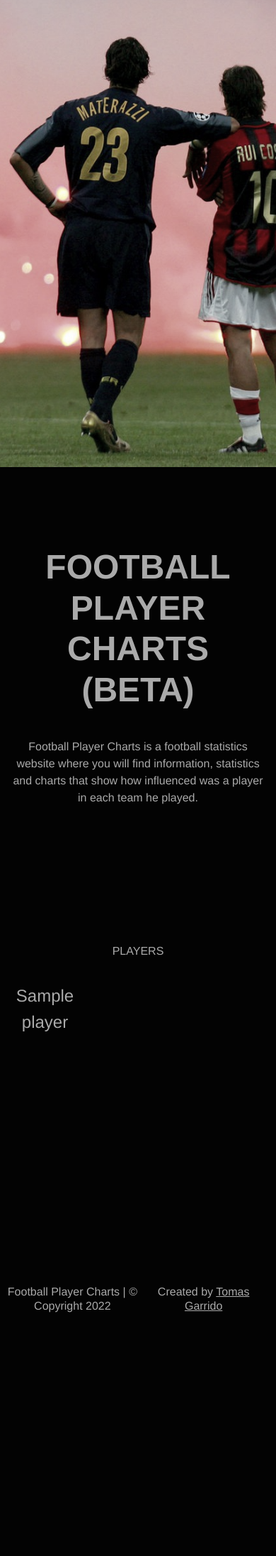
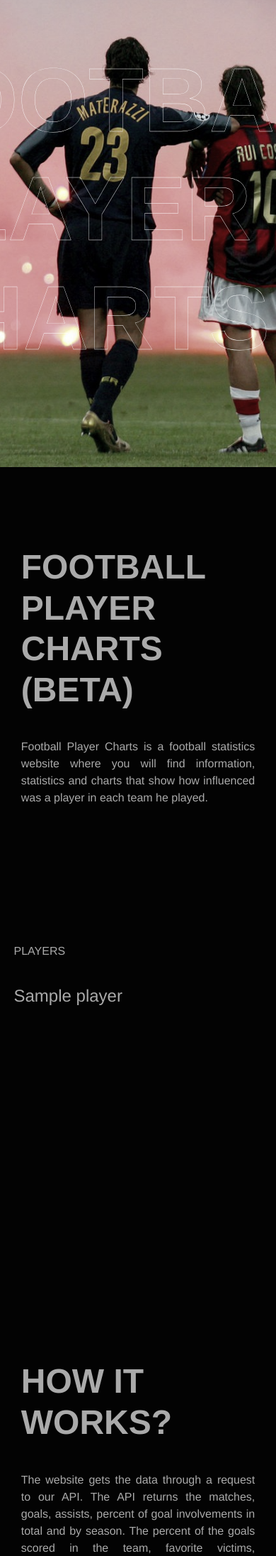
Before and after one commit to Garridot/player_charts, a Django app: page / in a window 390 px wide. Shown: the part 62-2254 px from the top of the page at 71% size. Before the commit the page ends 1911 px from the top, so only its background shows below. Run offline with Django 4.2, Linux system fonts and the light colour scheme; tables that the repository leaves empty hold one stand-in row (values such as "Sample post").

Commit message:
update home.html

```diff
--- a/static/css/base.css
+++ b/static/css/base.css
@@ -151,3 +151,18 @@ footer{
 footer .col{
     text-align: center;
 }
+
+@media(max-width:800px){
+    header .title h3{
+        font-size: large !important;
+        text-align: end;
+    }
+    .title h3 a{
+        font-weight: 600;
+
+    }
+}@media(max-width:800px){
+    footer{
+        display: block;
+    }
+}
--- a/templates/home.html
+++ b/templates/home.html
@@ -8,29 +8,83 @@
         background-size: cover;
         /* filter: saturate(1); */
         }
+        .player_name{
+            display: flex;
+            align-items: center;
+            justify-content: center;
+            height: 720px;
+            width: 90%;
+            margin: auto;
+        }
+
+        .player_name h1{
+            text-transform: uppercase;
+            font-size: 8rem;
+            font-weight: 900;
+            color: transparent;
+            -webkit-text-stroke: 0.1vw white;
+        }
+
+        .title_home{
+            width: 95%;
+            margin:auto;
+            padding:5rem .5rem 5rem;
+            align-items: center;
+            display: block;
+        }
+        .title_home h1{
+            font-size: 3rem;
+            text-transform: uppercase;
+            font-weight: 600;
+            padding: 2rem 0;
+            /* text-align: center; */
+        }
+        .title_home p{
+            text-align: justify;
+        }
 
 
         @media(max-width:800px){
         main{
             background-position-x: 40%;
-        }}
+        }
+        .title_home{
+            display: block;
+        }
+        .title_home h1{
+            text-align: start !important;
+        }
+        .title_home p{
+            text-align: justify !important;
+        }
+        .players .row{
+            display: block;
+        }
+        .players .row .col{
+            text-align: start !important;
+        }
+    }
+
         ul{
             padding: 0;
         }
         ul li{
             padding: 1rem 0;
         }
+
 </style>
 
         <main>
-
+            <div class="player_name">
+                <h1>Football Player Charts</h1>
+            </div>
         </main>
 
-    <div class="title" style="width: 95%;margin:auto;padding:5rem .5rem 5rem;text-align: center">
-        <h1 style="font-size: 3rem;text-transform: uppercase;font-weight: 600; padding: 2rem 0;">Football Player Charts (BETA)</h1>
-        <p>Football Player Charts  is a football statistics website where you will find information, statistics and charts that show how influenced was a player in each team he played.</p>
+    <div class="title_home row">
+        <div class="col"><h1 style="text-align: center;">Football Player Charts (BETA)</h1></div>
+        <div class="col"><p style="text-align: center;">Football Player Charts  is a football statistics website where you will find information, statistics and charts that show how influenced was a player in each team he played.</p></div>
     </div>
-    <section class="players" style="text-align: center;">
+    <section class="players" style="width: 90%; margin:auto;">
         <p>PLAYERS</p>
         <ul class='row'>
             <div class="col">
@@ -38,17 +92,25 @@
                 <li style="list-style:none;font-size: x-large;"><a href="{% url 'get_stats' Players.1.name %}">{{Players.1.name}}</a></li>
                 <li style="list-style:none;font-size: x-large;"><a href="{% url 'get_stats' Players.2.name %}">{{Players.2.name}}</a></li>
             </div>
-            <div class="col">
+            <div class="col" style="text-align: center;">
                 <li style="list-style:none;font-size: x-large;"><a href="{% url 'get_stats' Players.3.name %}">{{Players.3.name}}</a></li>
                 <li style="list-style:none;font-size: x-large;"><a href="{% url 'get_stats' Players.4.name %}">{{Players.4.name}}</a></li>
                 <li style="list-style:none;font-size: x-large;"><a href="{% url 'get_stats' Players.5.name %}">{{Players.5.name}}</a></li>
             </div>
-            <div class="col">
+            <div class="col" style="text-align: end;">
                 <li style="list-style:none;font-size: x-large;"><a href="{% url 'get_stats' Players.6.name %}">{{Players.6.name}}</a></li>
                 <li style="list-style:none;font-size: x-large;"><a href="{% url 'get_stats' Players.7.name %}">{{Players.7.name}}</a></li>
                 <li style="list-style:none;font-size: x-large;"><a href="{% url 'get_stats' Players.8.name %}">{{Players.8.name}}</a></li>
             </div>
         </ul>
     </section>
+    <div class="title_home row">
+        <div class="col"><h1>How It Works?</h1></div>
+        <div class="col"><p>The website gets the data through a request to our API. The API returns the matches, goals, assists, percent of goal involvements in total and by season. The percent of the goals scored in the team, favorite victims,  performance by competition and the percent of goals and assists per game of the player. You can also filter by team the player's statistics.</p></div>
+    </div>
+    <div class="title_home row">
+        <div class="col"><h1>How The Data Is Collected?</h1></div>
+        <div class="col"><p>The data is collected and it's update through a web scraping in <a href="https://www.transfermarkt.com/">transfermarkt.com</a>. All terms and conditions you can read <a href="https://www.transfermarkt.com/intern/anb">here</a>. </p></div>
+    </div>
 
 {% endblock %}
```
